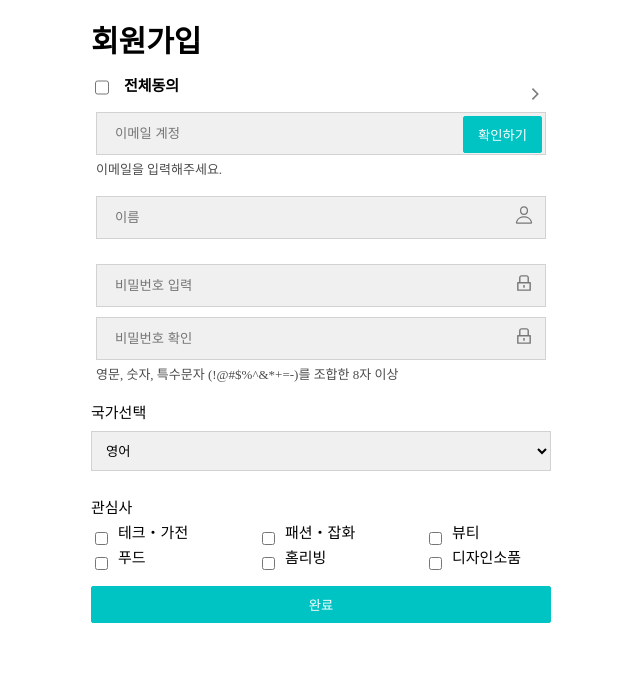
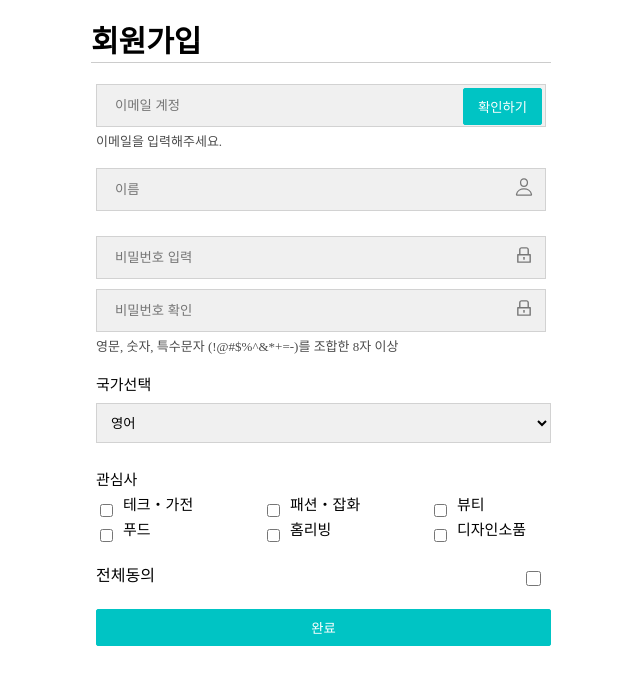
Before and after one commit to siliconValleyTeamA/client, a React (Create React App) app: page /emailsignup in a window 1280 px wide. Shown: the top 684 px of the page, without its empty margins (319-959 px from the left). Built offline with nearby package versions, Linux system fonts and the light colour scheme.

Commit message:
[#11] style
- 전체적인 css 수정
- hr 태그 추가

```diff
--- a/src/pages/EmailSignupPage/EmailSignupPage.js
+++ b/src/pages/EmailSignupPage/EmailSignupPage.js
@@ -24,13 +24,7 @@ function InterestSelect({interest}){
 function EmailSignupPage() {
     return <div className = {cx('signup')}>
         <h1 className = {cx('title')}>회원가입</h1>
-        <div className = {cx('agree')}>
-            <input className = {cx('agree-chkbtn')}type = "checkbox"/>
-            <div className = {cx('agree-text')}>
-                <p>전체동의</p>
-                <p className = {cx('agree-more', 'emoji')}> <CgChevronRight /> </p>
-            </div>
-        </div>
+        <hr/>
         <div>
         <div className = {cx('email')}>
             <input className = {cx('email-input')} type = "email" placeholder = "이메일 계정"/>
@@ -83,6 +77,10 @@ function EmailSignupPage() {
             </div>
 
         </div>
+        <div className = {cx('agree')}>
+            <p>전체동의</p>
+            <input className = {cx('agree-chkbtn')}type = "checkbox"/>
+        </div>
         <button className = {cx('submit')} type = "button">완료</button>
 
     </div>;
--- a/src/pages/EmailSignupPage/EmailSignupPage.module.scss
+++ b/src/pages/EmailSignupPage/EmailSignupPage.module.scss
@@ -9,7 +9,11 @@
   h1 {
     font-size: 30px;
     font-style: #292929;
-    margin-bottom: 20px;
+    margin-bottom: 5px;
+  }
+
+  hr {
+    margin: 0px 0px;
   }
 
   input {
@@ -32,27 +36,9 @@
     float: left;
     margin-top: 1.7rem;
   }
-  .agree {
-    display: flex;
-    .agree-chkbtn {
-      width: 15px;
-      height: 15px;
-    }
-    .agree-text {
-      display: flex;
-      justify-content: space-between;
-      width: 100%;
-      margin-top: 2px;
-      margin-left: 5px;
-      font-weight: bold;
-      font-size: 15px;
 
-      .agree-more {
-        text-align: right;
-      }
-    }
-  }
   .email {
+    margin-top: 20px;
     .email-auth {
       float: right;
     }
@@ -79,8 +65,7 @@
   }
 
   .country {
-    margin-top: 10px;
-    margin-bottom: 10px;
+    margin: 10px 0px 10px 5px;
     p {
       font-size: 15px;
       margin-bottom: 10px;
@@ -97,8 +82,7 @@
   }
 
   .interest {
-    margin-top: 10px;
-    margin-bottom: 10px;
+    margin: 10px 0px 10px 5px;
     p {
       font-size: 15px;
       margin-bottom: 10px;
@@ -121,6 +105,18 @@
         }
       }
     }
+  }
+  .agree {
+    display: flex;
+    justify-content: space-between;
+    margin: 10px 0px 10px 5px;
+    .agree-chkbtn {
+      width: 15px;
+      height: 15px;
+    }
+  }
+  .submit {
+    margin: 10px 0px 10px 5px;
   }
 }
 
```
